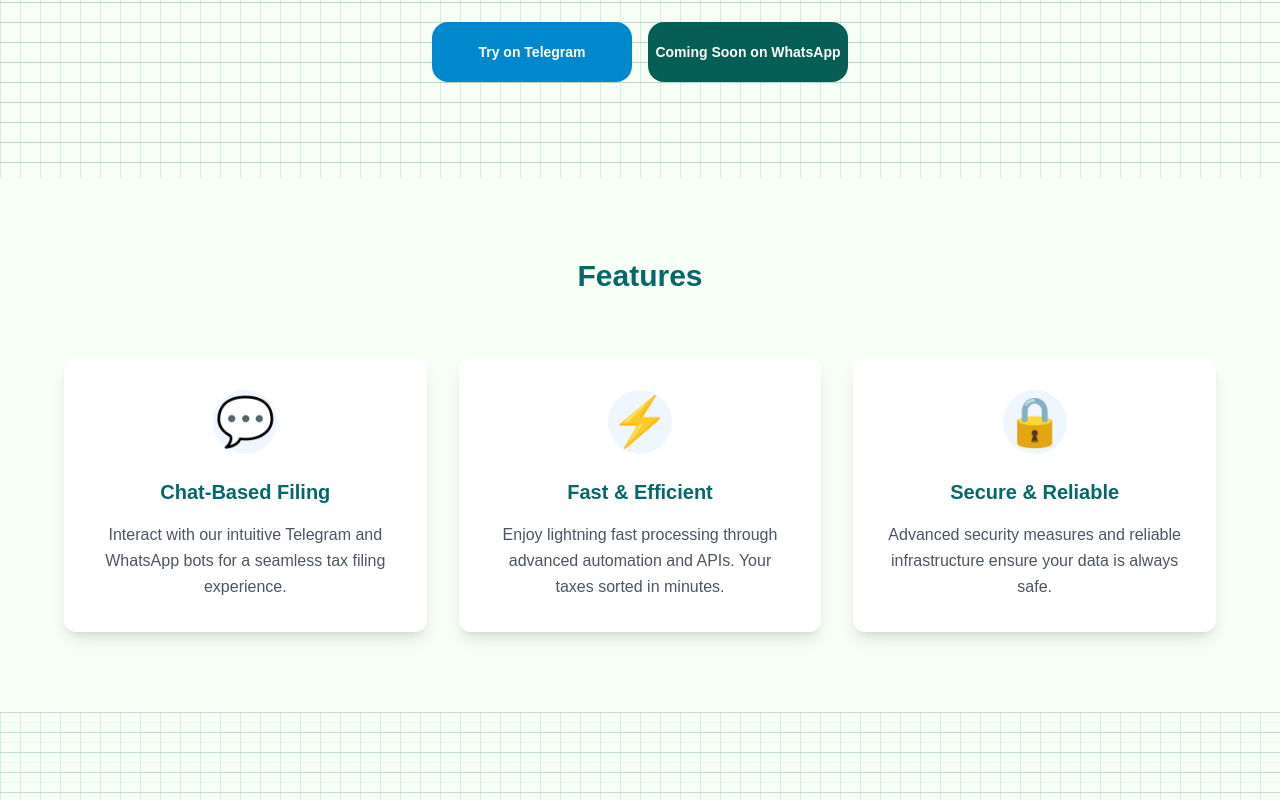
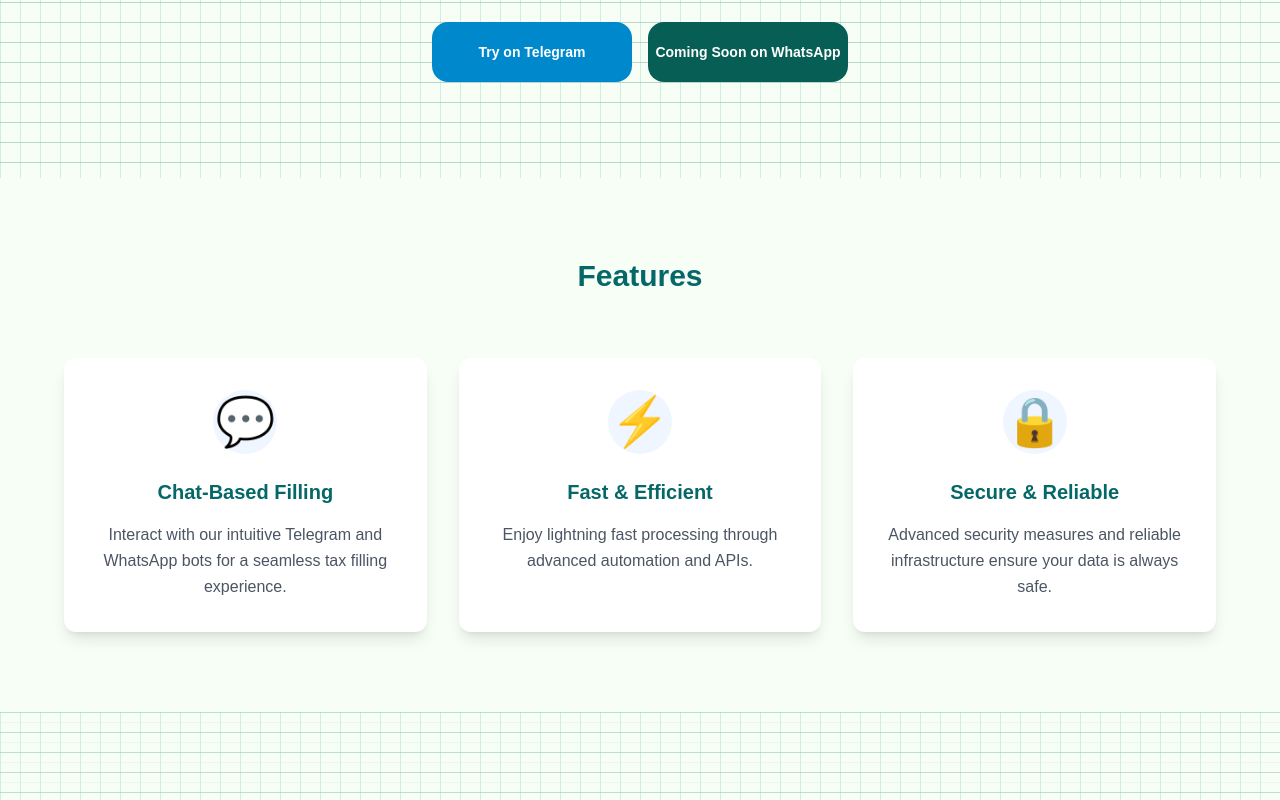
Before and after one commit to kaizenapps/tax-tally, a Next.js app: page / in a window 1280 px wide. Shown: the part 358-1158 px from the top of the page. Built offline with nearby package versions, Linux system fonts and the light colour scheme.

Commit message:
UI update

```diff
--- a/pages/index.js
+++ b/pages/index.js
@@ -56,16 +56,16 @@ export default function Home() {
               <div className="grid grid-cols-1 md:grid-cols-3 gap-8 max-w-6xl mx-auto">
                 <div className="bg-white rounded-xl shadow-lg p-8 transform transition-all duration-300 hover:shadow-xl hover:-translate-y-1 text-center">
                   <div className="text-5xl mb-6 text-[#0088cc] bg-blue-50 w-16 h-16 rounded-full flex items-center justify-center mx-auto">💬</div>
-                  <h3 className="text-xl font-bold mb-4">Chat-Based Filing</h3>
+                  <h3 className="text-xl font-bold mb-4">Chat-Based Filling</h3>
                   <p className="text-gray-600 leading-relaxed">
-                    Interact with our intuitive Telegram and WhatsApp bots for a seamless tax filing experience.
+                    Interact with our intuitive Telegram and WhatsApp bots for a seamless tax filling experience.
                   </p>
                 </div>
                 <div className="bg-white rounded-xl shadow-lg p-8 transform transition-all duration-300 hover:shadow-xl hover:-translate-y-1 text-center">
                   <div className="text-5xl mb-6 text-[#0088cc] bg-blue-50 w-16 h-16 rounded-full flex items-center justify-center mx-auto">⚡</div>
                   <h3 className="text-xl font-bold mb-4">Fast & Efficient</h3>
                   <p className="text-gray-600 leading-relaxed">
-                    Enjoy lightning fast processing through advanced automation and APIs. Your taxes sorted in minutes.
+                    Enjoy lightning fast processing through advanced automation and APIs.
                   </p>
                 </div>
                 <div className="bg-white rounded-xl shadow-lg p-8 transform transition-all duration-300 hover:shadow-xl hover:-translate-y-1 text-center">
```
